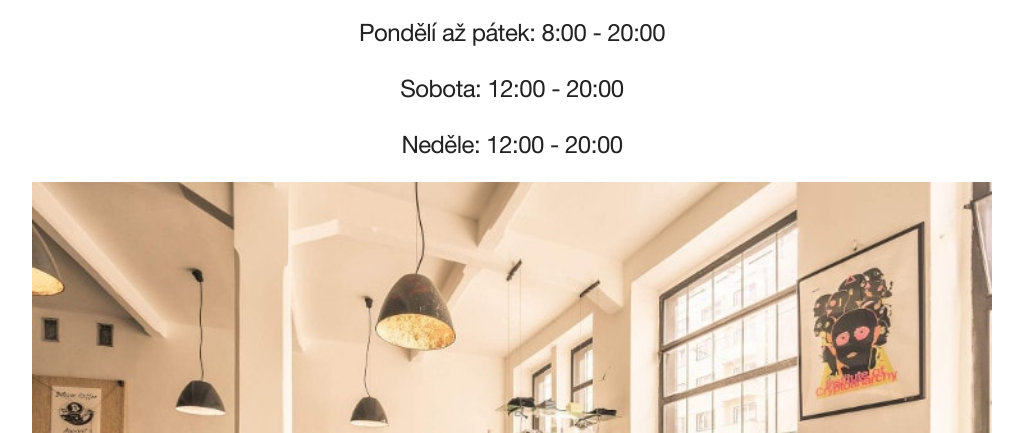
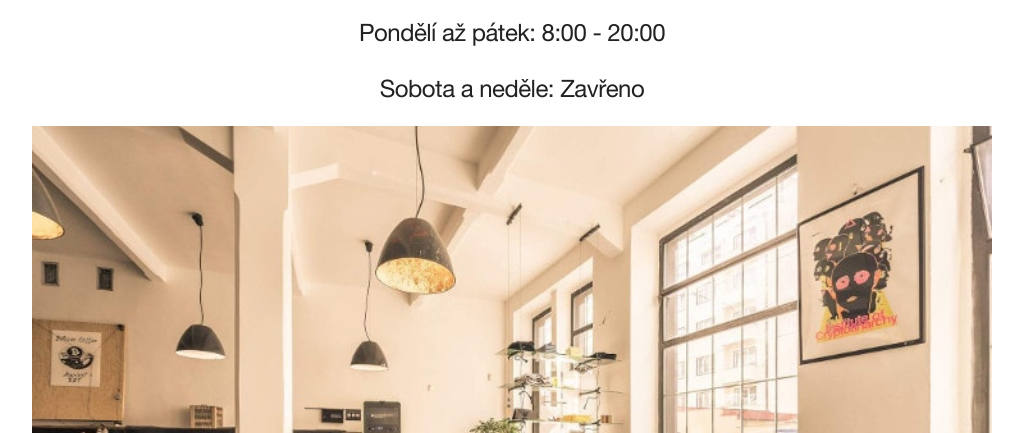
Before and after one commit to ParalelniPolis/bitcoincoffeeweb, a website: page index.html in a window 1280 px wide. Shown: the part 667-1100 px from the top of the page, without its empty margins (128-1151 px from the left). Drawn offline with Linux system fonts and the light colour scheme; files that its build step writes are made by us from their sources; files whose address does not match are found by name.

Commit message:
Opening hours update

```diff
--- a/index.html
+++ b/index.html
@@ -76,8 +76,9 @@
             </div>
             <div class="row text-center">
               <h5 class="trn" data-trn-key="Week">Pondělí až pátek: 8:00 - 20:00</h5>
-              <h5 class="trn" data-trn-key="Saturday">Sobota: 12:00 - 20:00</h5>
-			  <h5 class="trn" data-trn-key="Sunday">Neděle: 12:00 - 20:00</h5>
+			  <h5 class="trn" data-trn-key="Weekend">Sobota a neděle: Zavřeno</h5>
+              <!--<h5 class="trn" data-trn-key="Saturday">Sobota: 12:00 - 20:00</h5>
+			  <h5 class="trn" data-trn-key="Sunday">Neděle: 12:00 - 20:00</h5>-->
             </div>
         </section>
 
--- a/js/application.js
+++ b/js/application.js
@@ -141,6 +141,10 @@ $(document).ready(function() {
             cz: "Pondělí až pátek: 8:00 - 20:00",
             en: "Monday to Friday: 8:00 - 20:00"
         },
+		"Weekend": {
+            cz: "Sobota a neděle: Zavřeno",
+            en: "Saturday and Sunday: Closed"
+        },
         "Saturday": {
             cz: "Sobota: 12:00 - 20:00",
             en: "Saturday: 12:00 - 20:00"
```
Also changed, not shown: dist/application.js.
